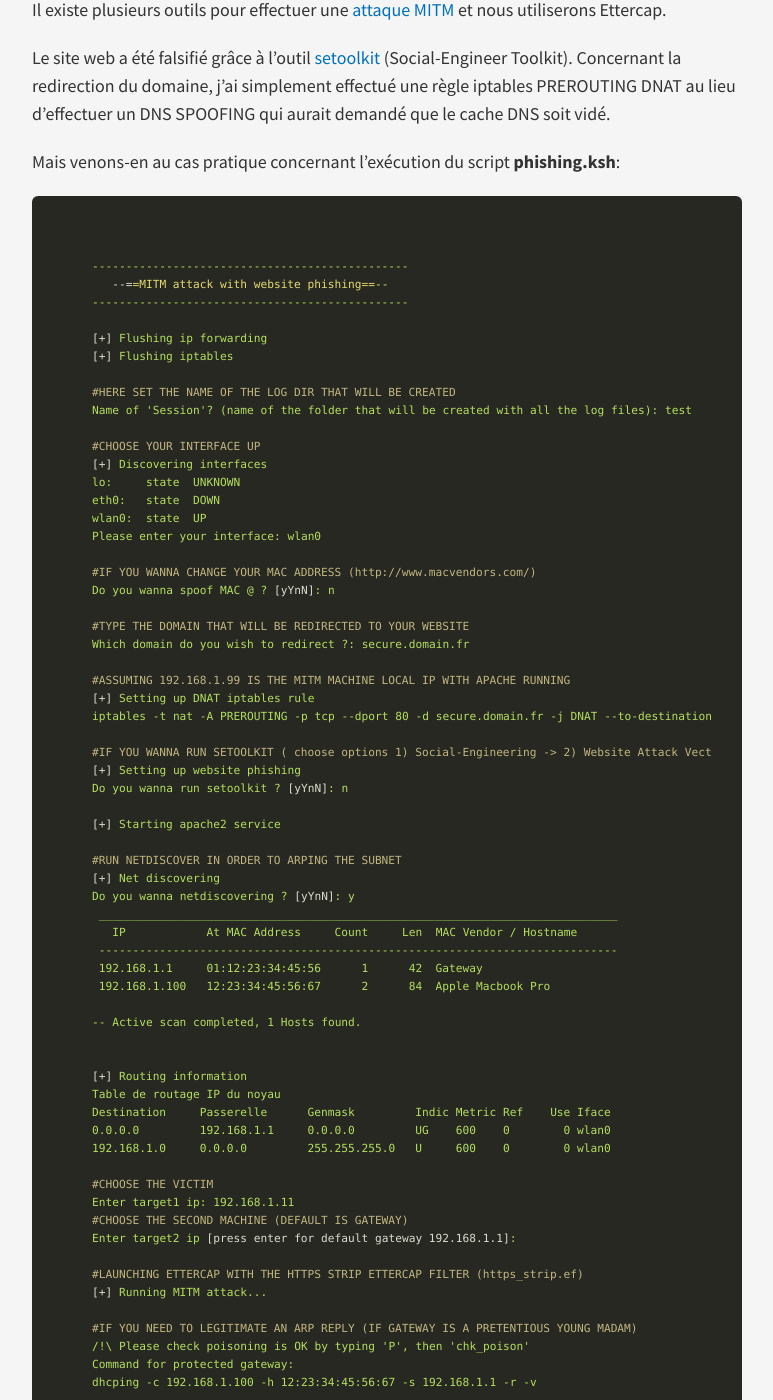
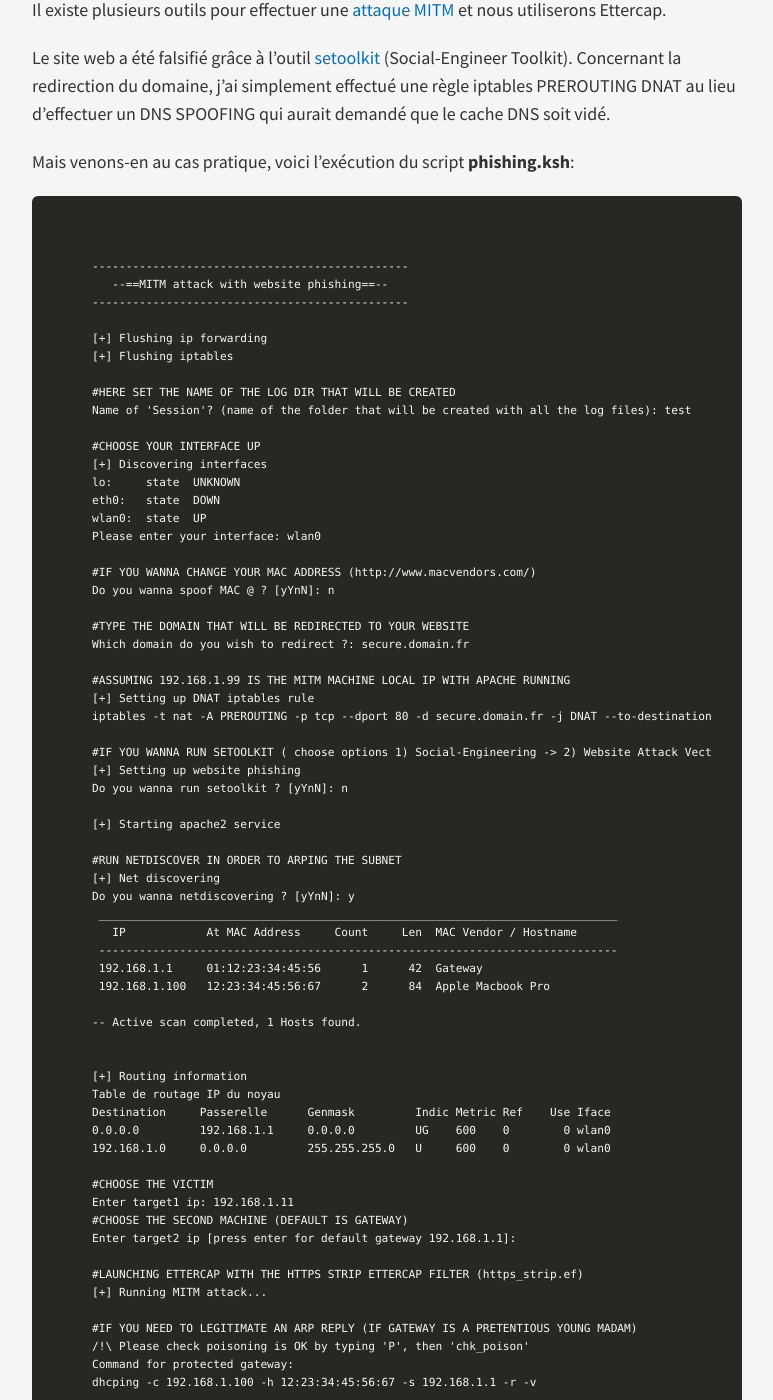
Before and after one commit to phackt/phackt.github.io, a Jekyll site: the page built from _posts/2016-09-08-mitm-phishing.markdown, in a window 1280 px wide and 1400 px high, scrolled down 1240 px. Shown: the whole window, without its empty margins (253-1026 px from the left). Built offline with Jekyll 4.4.1, drawn with Linux system fonts in a browser that asks for light colours; nearby versions of some CDN libraries; comment, search, counter and statistics services are not loaded; some of the changed text lies outside the part shown.

Commit message:
update post mitm

````diff
--- a/_posts/2016-09-08-mitm-phishing.markdown
+++ b/_posts/2016-09-08-mitm-phishing.markdown
@@ -20,9 +20,9 @@ Cette attaque se base sur la corruption du cache ARP enregistrant les correspond
 
 Le site web a été falsifié grâce à l'outil [setoolkit](https://github.com/trustedsec/social-engineer-toolkit) (Social-Engineer Toolkit). Concernant la redirection du domaine, j'ai simplement effectué une règle iptables PREROUTING DNAT au lieu d'effectuer un DNS SPOOFING qui aurait demandé que le cache DNS soit vidé.
 
-Mais venons-en au cas pratique concernant l'exécution du script **phishing.ksh**:
+Mais venons-en au cas pratique, voici l'exécution du script **phishing.ksh**:
 
-```ini
+```
 -----------------------------------------------
    --==MITM attack with website phishing==--
 -----------------------------------------------
````
